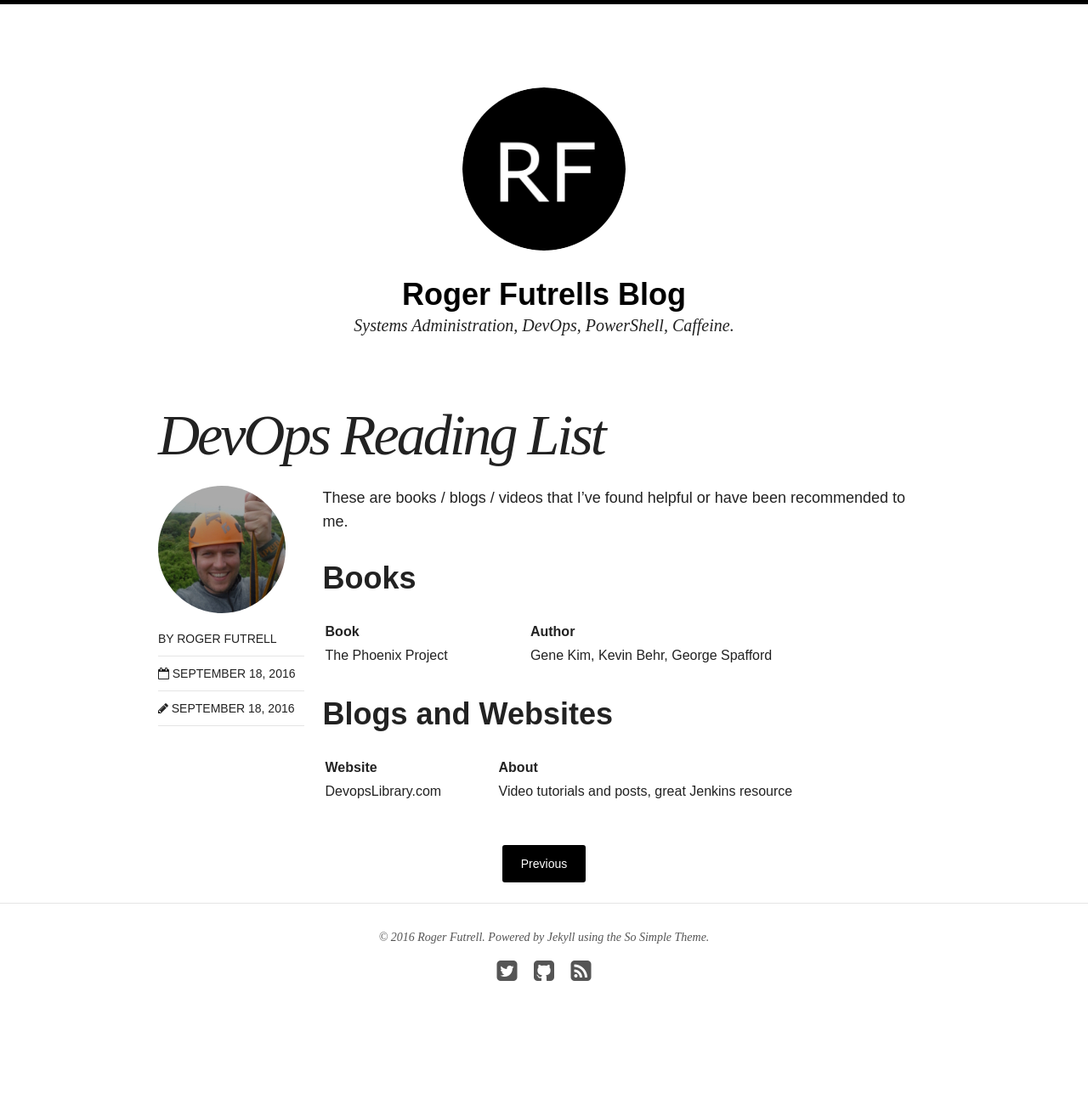
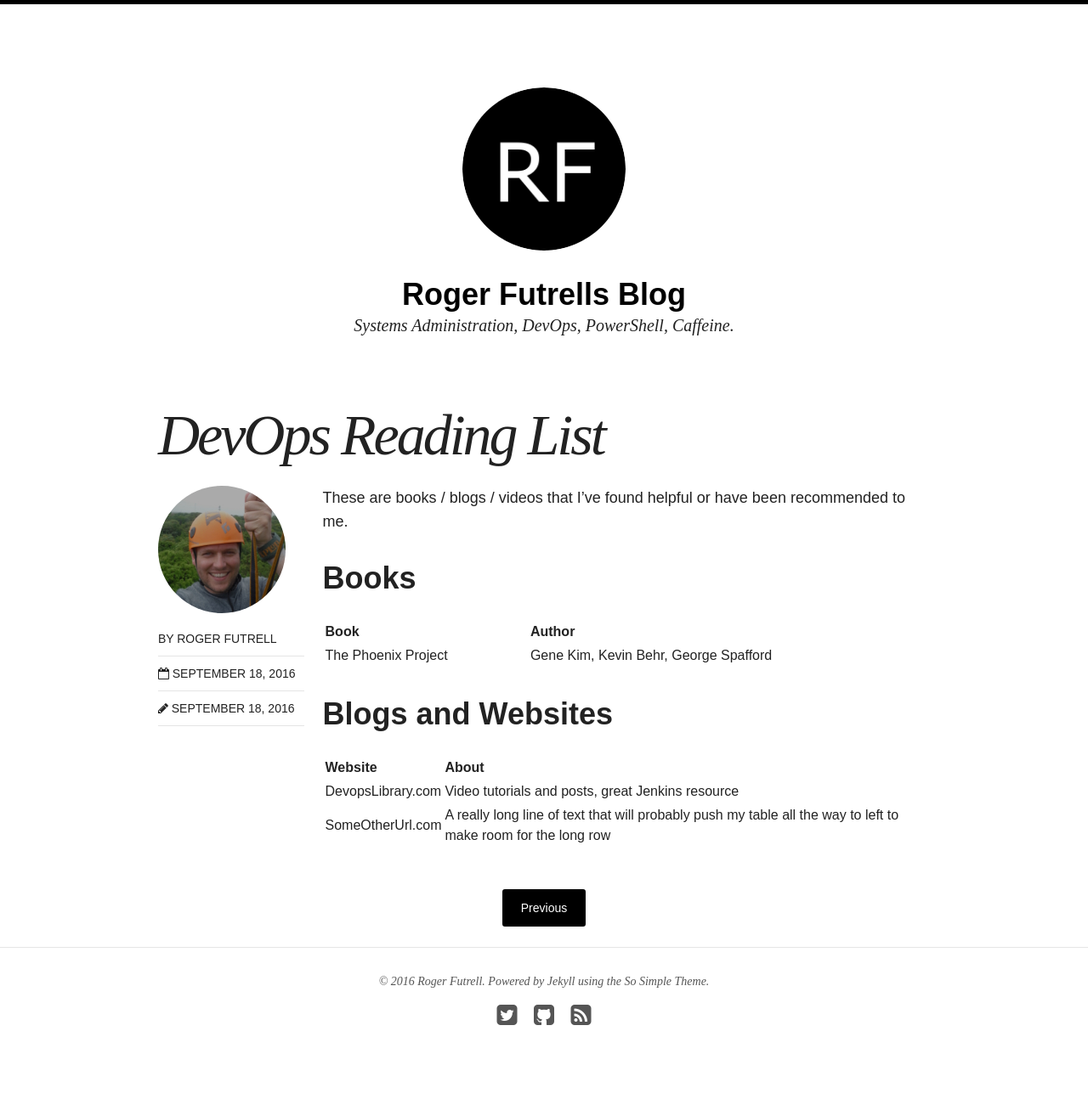
Before and after one commit to rogfut/rogfut.github.io, a Jekyll site: the page built from _posts/blog/2016-09-18-devops-reading-list.md, in a window 1280 px wide. Shown: the whole page at 85% size. Built offline with Jekyll 4.4.1, drawn with Linux system fonts in a browser that asks for light colours; nearby versions of some CDN libraries; before the commit the page ends 1255 px from its top, so only the background shows below that.

Commit message:
messing with md table

```diff
--- a/_posts/blog/2016-09-18-devops-reading-list.md
+++ b/_posts/blog/2016-09-18-devops-reading-list.md
@@ -24,3 +24,4 @@ These are books / blogs / videos that I've found helpful or have been recommende
 | Website | About |
 |:--------|:------|
 | DevopsLibrary.com | Video tutorials and posts, great Jenkins resource |
+| SomeOtherUrl.com  | A really long line of text that will probably push my table all the way to left to make room for the long row |
```
